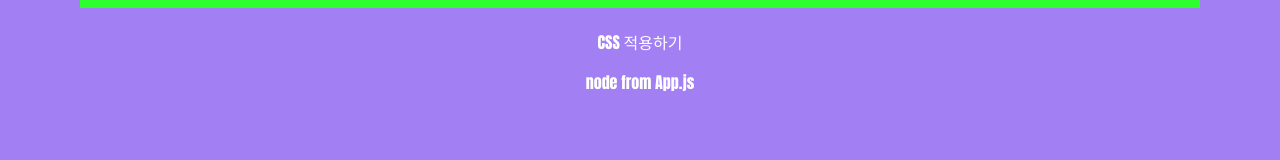
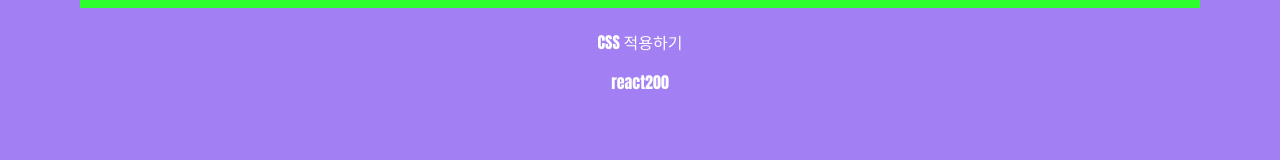
Before and after one commit to my-choe/react200, a React (Create React App) app: page / in a window 1280 px wide. Shown: the part 162-322 px from the top of the page. Built offline with nearby package versions, Linux system fonts and the light colour scheme.

Commit message:
024 state사용하기

```diff
--- a/src/App.js
+++ b/src/App.js
@@ -1,15 +1,13 @@
 import React from 'react';
 import './App.css';
-import PropsNode from './R023_PropsNode';
+import ReactState from './R024_ReactState';
 
 function App() {
   return (
     <div>
       <h1>Start React 200!</h1>
       <p>CSS 적용하기</p>
-      <PropsNode>
-        <span>node from App.js</span>
-      </PropsNode>
+      <ReactState reactString={"react"}/>
     </div>
   );
 }
--- /dev/null
+++ b/src/R024_ReactState.js
@@ -0,0 +1,25 @@
+import React, { Component } from 'react';
+/**
+ * 가장 먼저 실행되는 생성자 함수 constructor 안에서 state변수의 초깃값을 정의해야 한다.
+ * StateString 변수에는 props로 전달된 reactString 값을 저장하고 StateNumber 변수에는 숫자 200을 저장한다.
+ * this.state.변수명 << 문법으로 state변수에 접근한다.
+ */
+class R024_ReactState extends Component {
+    constructor(props){
+        super(props);
+        this.state = {
+            StateString: this.props.reactString,
+            StateNumber: 200,
+        }
+    }
+
+    render() {
+        return(
+            <div style={{padding:"0px"}}>
+                {this.state.StateString}{this.state.StateNumber}
+            </div>
+        )
+    }
+}
+
+export default R024_ReactState;
```
